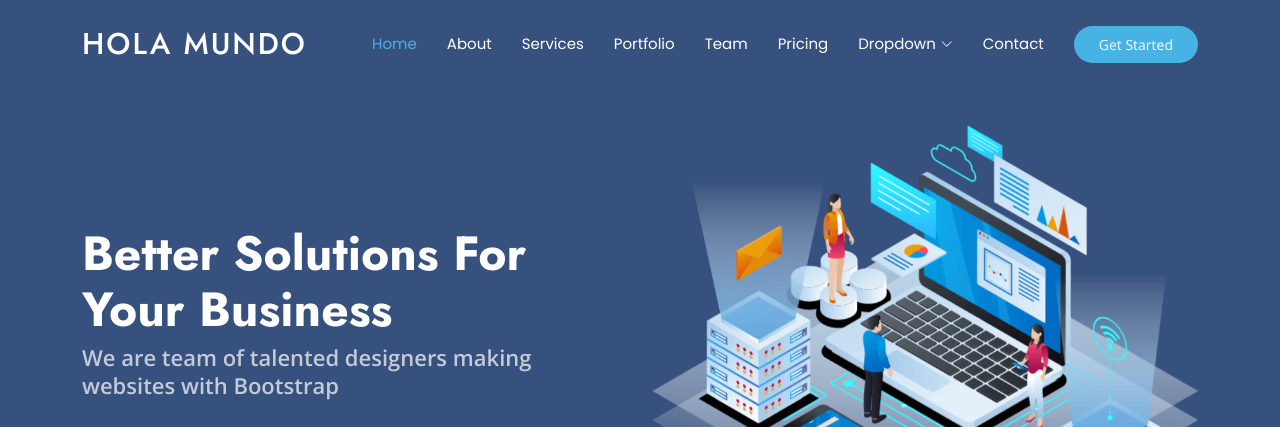
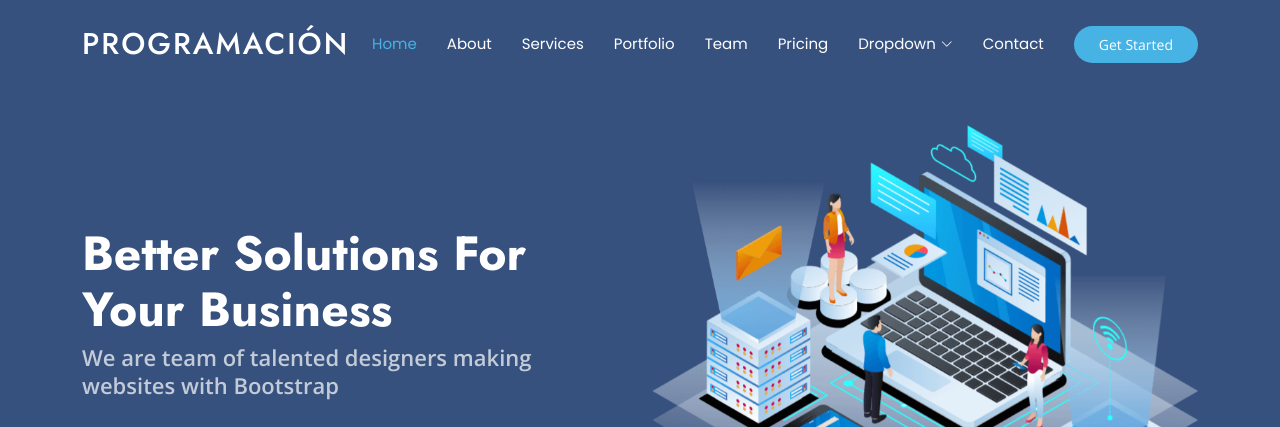
Before and after one commit to andrea2924/Programming-Club, a plain HTML site: page index.html in a window 1280 px wide. Shown: the top 427 px of the page. Drawn offline with nearby package versions, Linux system fonts and the light colour scheme.

Commit message:
primer_intento

```diff
--- a/index.html
+++ b/index.html
@@ -44,7 +44,7 @@
       <a href="index.html" class="logo d-flex align-items-center me-auto">
         <!-- Uncomment the line below if you also wish to use an image logo -->
         <!-- <img src="assets/img/logo.png" alt=""> -->
-        <h1 class="sitename">Hola Mundo</h1>
+        <h1 class="sitename">Programación</h1>
       </a>
 
       <nav id="navmenu" class="navmenu">
```
